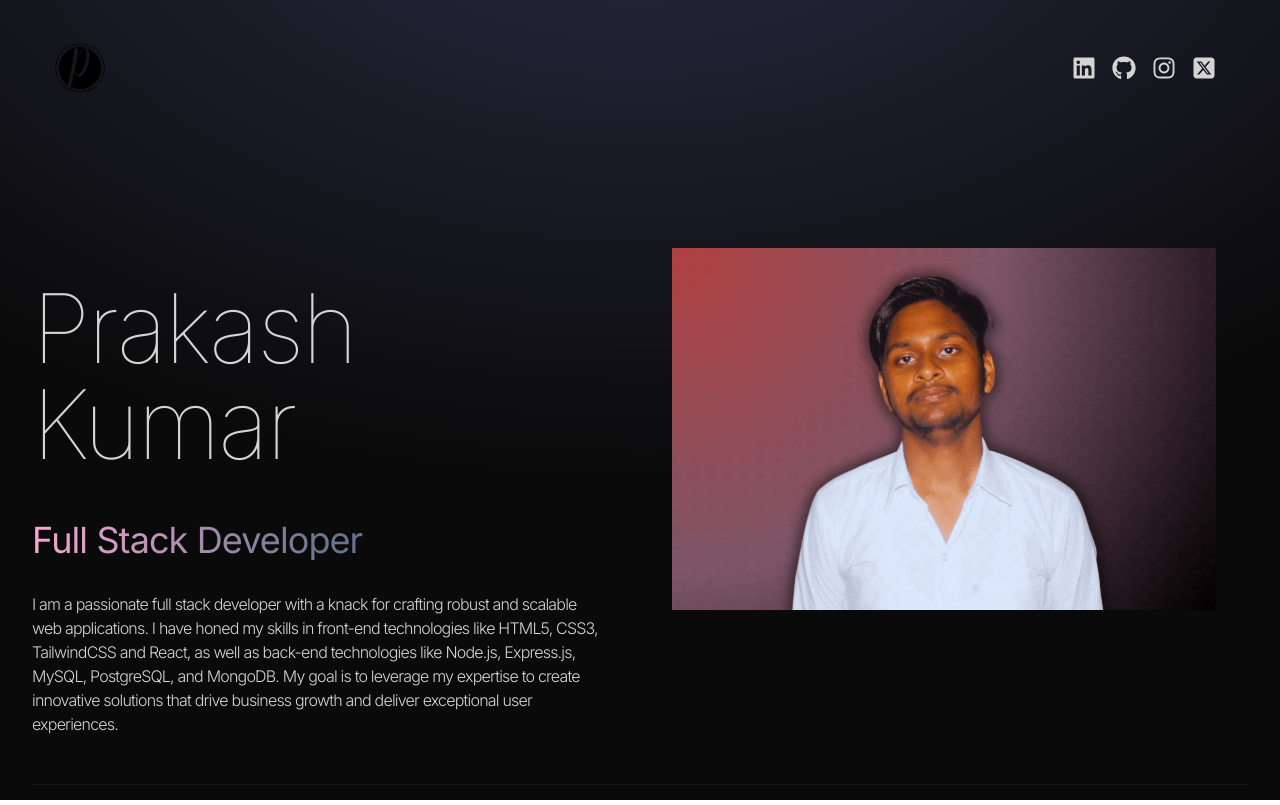
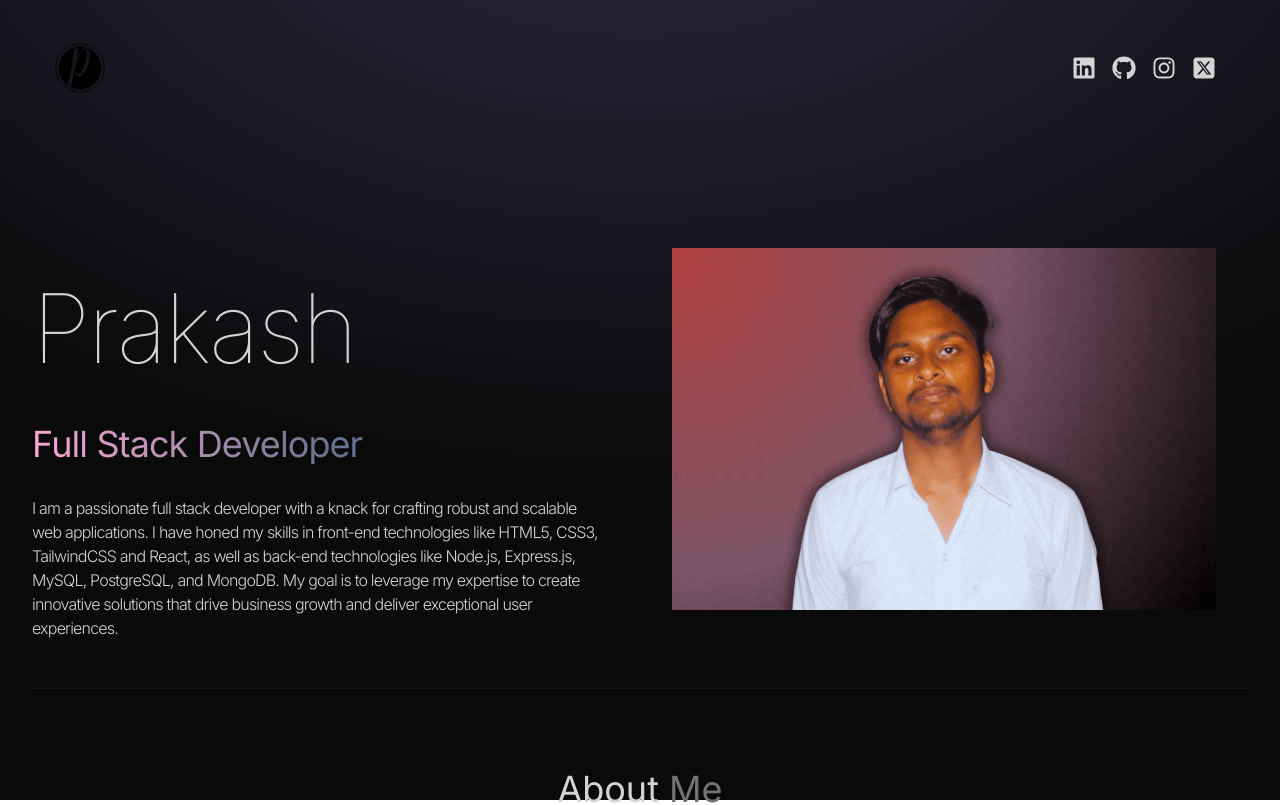
Before and after one commit to spam-prakash/portfolio, a React (Vite) app: page / in a window 1280 px wide. Shown: the top 805 px of the page. Built offline with nearby package versions, Linux system fonts and the light colour scheme.

Commit message:
change name to prakash

```diff
--- a/src/components/Hero.jsx
+++ b/src/components/Hero.jsx
@@ -16,7 +16,7 @@ export class Hero extends Component {
           <div className="w-full lg:w-1/2">
             <div className="flex flex-col ">
               <motion.h1 variants={container(0)} initial="hidden" animate="visible" className="pb-12 text-6xl font-thin tracking-tight lg:mt-16 lg:text-8xl ">
-                Prakash Kumar
+                Prakash
               </motion.h1>
               <motion.span variants={container(0.5)} initial="hidden" animate="visible" className="bg-gradient-to-r from-pink-300 via-slate-500 to-purple-500 bg-clip-text text-4xl tracking-tight text-transparent">
                 Full Stack Developer
```
